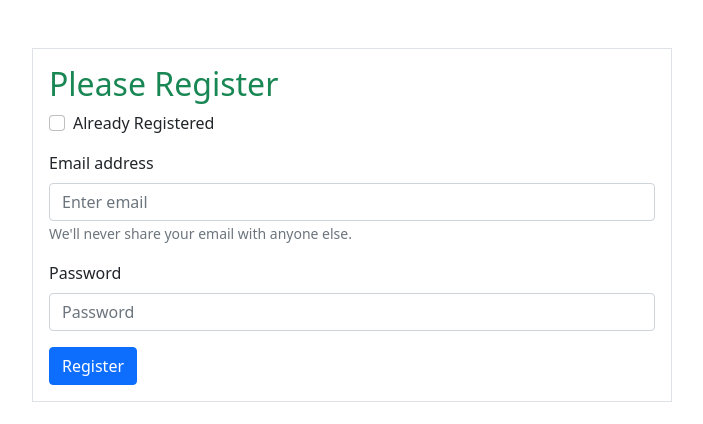
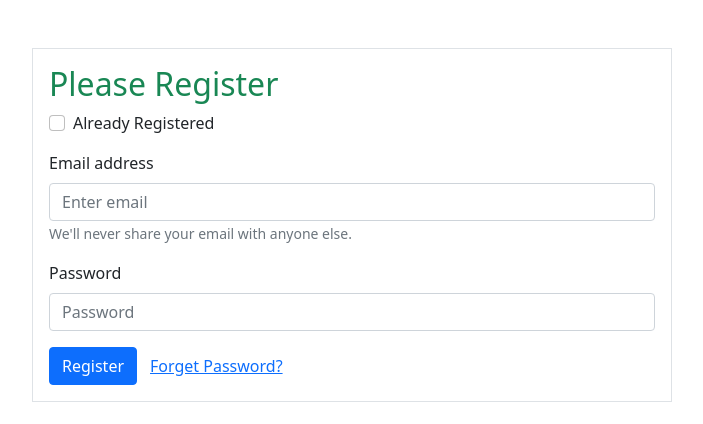
Before and after one commit to khaled39ab/Simple-Email-Password-autth, a React (Create React App) app: page / in a window 1280 px wide. Shown: the top 424 px of the page, without its empty margins (288-991 px from the left). Built offline with nearby package versions, Linux system fonts and the light colour scheme.

Commit message:
handle password reset

```diff
--- a/src/App.js
+++ b/src/App.js
@@ -1,7 +1,7 @@
 import './App.css';
 import app from './firebase.init';
 import 'bootstrap/dist/css/bootstrap.min.css';
-import { createUserWithEmailAndPassword, getAuth, sendEmailVerification, signInWithEmailAndPassword } from "firebase/auth";
+import { createUserWithEmailAndPassword, getAuth, sendEmailVerification, sendPasswordResetEmail, signInWithEmailAndPassword } from "firebase/auth";
 import { Button, Form } from 'react-bootstrap';
 import { useState } from 'react';
 
@@ -30,6 +30,13 @@ function App() {
     sendEmailVerification(auth.currentUser)
     .then(() =>{
       console.log('email sent');
+    })
+  }
+
+  const handlePasswordReset = () =>{
+    sendPasswordResetEmail(auth, email)
+    .then(() => {
+      console.log('Password reset email sent');
     })
   }
 
@@ -98,10 +105,11 @@ function App() {
               Please provide a valid password.
             </Form.Control.Feedback>
           </Form.Group>
-          <p className='text-danger'>{error}</p>
+          <p className='text-danger'>{error ? error : ''}</p>
           <Button variant="primary" type="submit">
             {registered ? 'Log In' : 'Register'}
           </Button>
+          <button onClick={handlePasswordReset} type="button" className="btn btn-link">Forget Password?</button>
         </Form>
       </div>
     </div>
```
